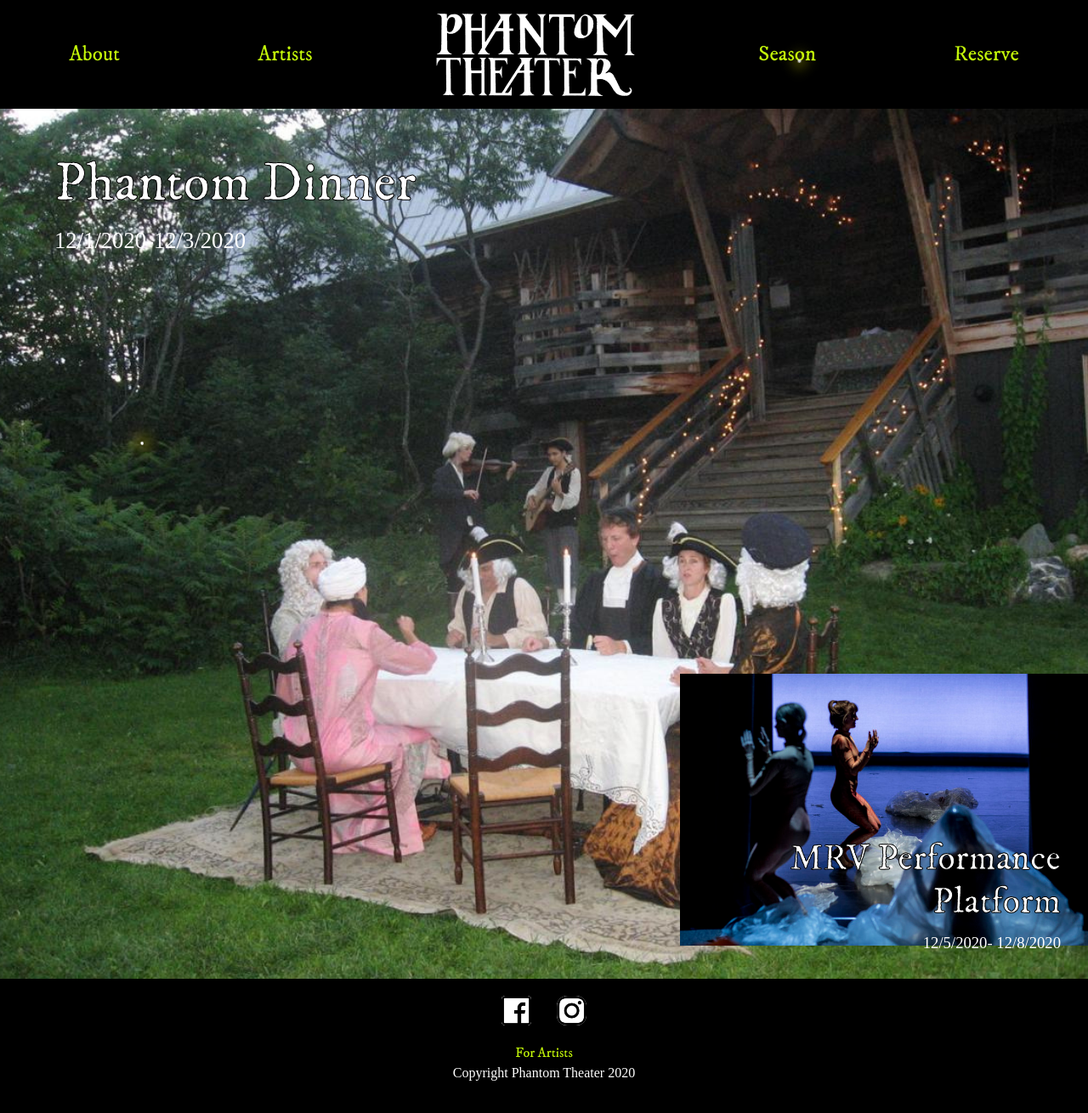
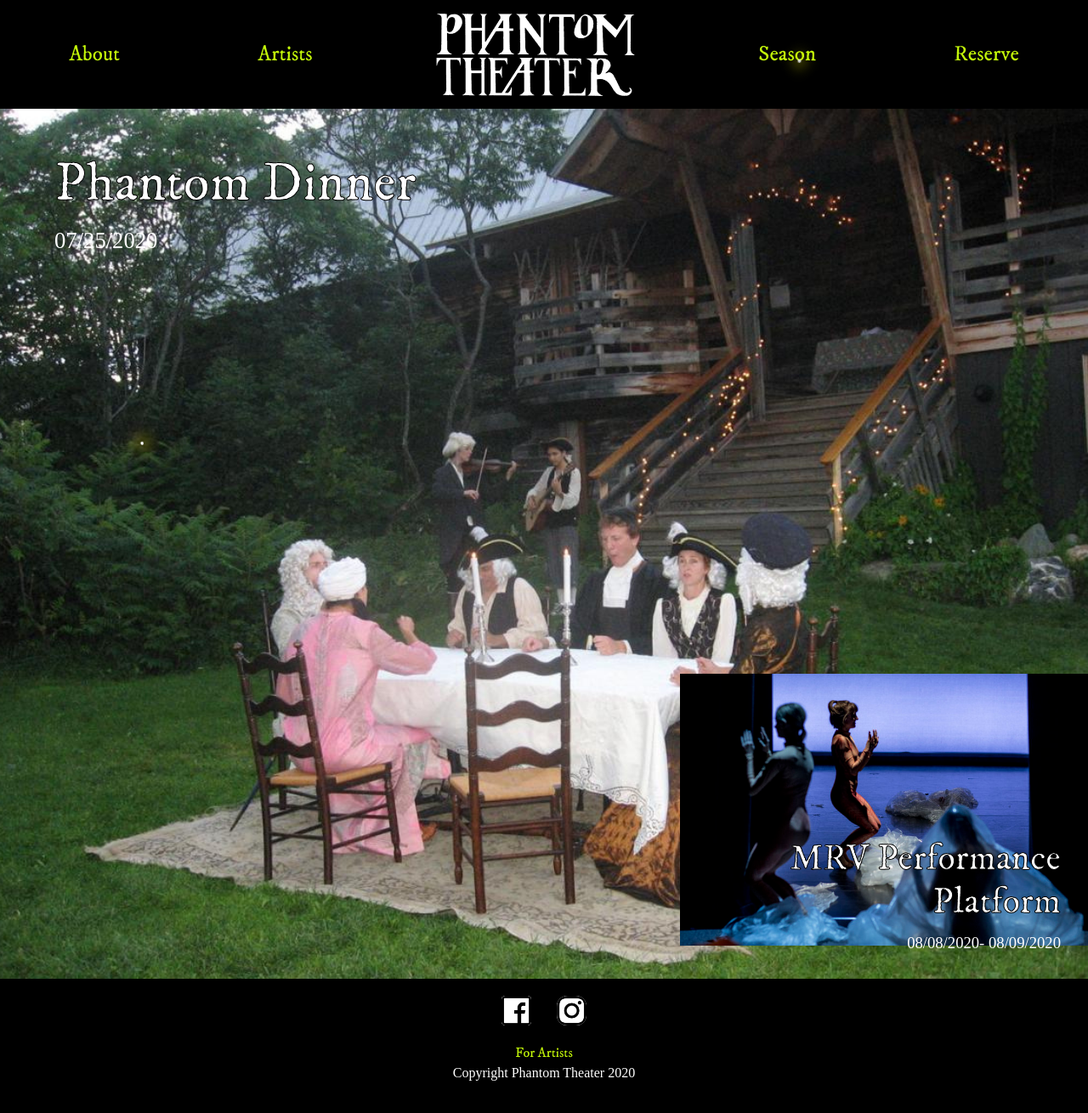
Before and after one commit to foxflyer40/PhantomTheater2021, a React (Create React App) app in the folder client/: page / in a window 1280 px wide. Shown: the top 1310 px of the page at 85% size. Built offline with nearby package versions, Linux system fonts and the light colour scheme; no server answers; a web font is replaced by a local one.

Commit message:
social media links, home.js date changes

```diff
--- a/client/src/reactComponents/about/About.css
+++ b/client/src/reactComponents/about/About.css
@@ -46,13 +46,13 @@
   float: right;
 }
 
-.aboutImage1,
 .aboutImage2 {
   width: 50vw;
 }
 
 .aboutImage1 {
   margin: 20px 10px 0 0;
+  height: 40vw;
 }
 
 .aboutImage2 {
--- a/client/src/reactComponents/about/About.js
+++ b/client/src/reactComponents/about/About.js
@@ -1,6 +1,6 @@
 //-------------------------------------Imports--------------------------
 import React from "react";
-import Masks from "../images/masks.jpg";
+import Masks from "../images/barn4.jpg";
 import Map from "../images/map.png";
 import "./About.css";
 
--- a/client/src/reactComponents/footer/Footer.js
+++ b/client/src/reactComponents/footer/Footer.js
@@ -11,8 +11,8 @@ function Footer() {
   return (
     <div className="footer">
       <div className="social_images">
-        <img className='social' src={Facebook} />
-        <img className='social' id="insta" src={Instagram} />
+        <a href="https://www.facebook.com/Phantom-Theater-1730271753886842/?ref=page_internal"><img className='social' src={Facebook} /></a>
+        <a href="https://www.instagram.com/phantomtheater/"><img className='social' id="insta" src={Instagram} /></a>
       </div>
       <div className="footerLinks"><Link to='/ProposalForm'>For Artists</Link></div>
       <div>
--- a/client/src/reactComponents/home/Home.js
+++ b/client/src/reactComponents/home/Home.js
@@ -33,7 +33,7 @@ function Home() {
         </div>
         <div className="currentPlayText">
           <h1>Phantom Dinner</h1>
-          <p>12/1/2020-12/3/2020</p>
+          <p>07/25/2020</p>
         </div>
       </div>
 
@@ -43,7 +43,7 @@ function Home() {
         </div>
         <div className="whatNextText">
           <h2>MRV Performance Platform</h2>
-          <p>12/5/2020- 12/8/2020</p>
+          <p>08/08/2020- 08/09/2020</p>
         </div>
       </div>
     </div>
--- a/client/src/reactComponents/season/Season.js
+++ b/client/src/reactComponents/season/Season.js
@@ -33,7 +33,7 @@ function Season() {
 
   return (
     <div className="season_container">
-      <h1>Season 2019</h1>
+      <h1>Season 2020</h1>
       { allShows ? allShows.map(show => {
 
         return <SeasonEvent
```
Also changed, not shown: 1 other file (tests, documents, lock files or other folders).
